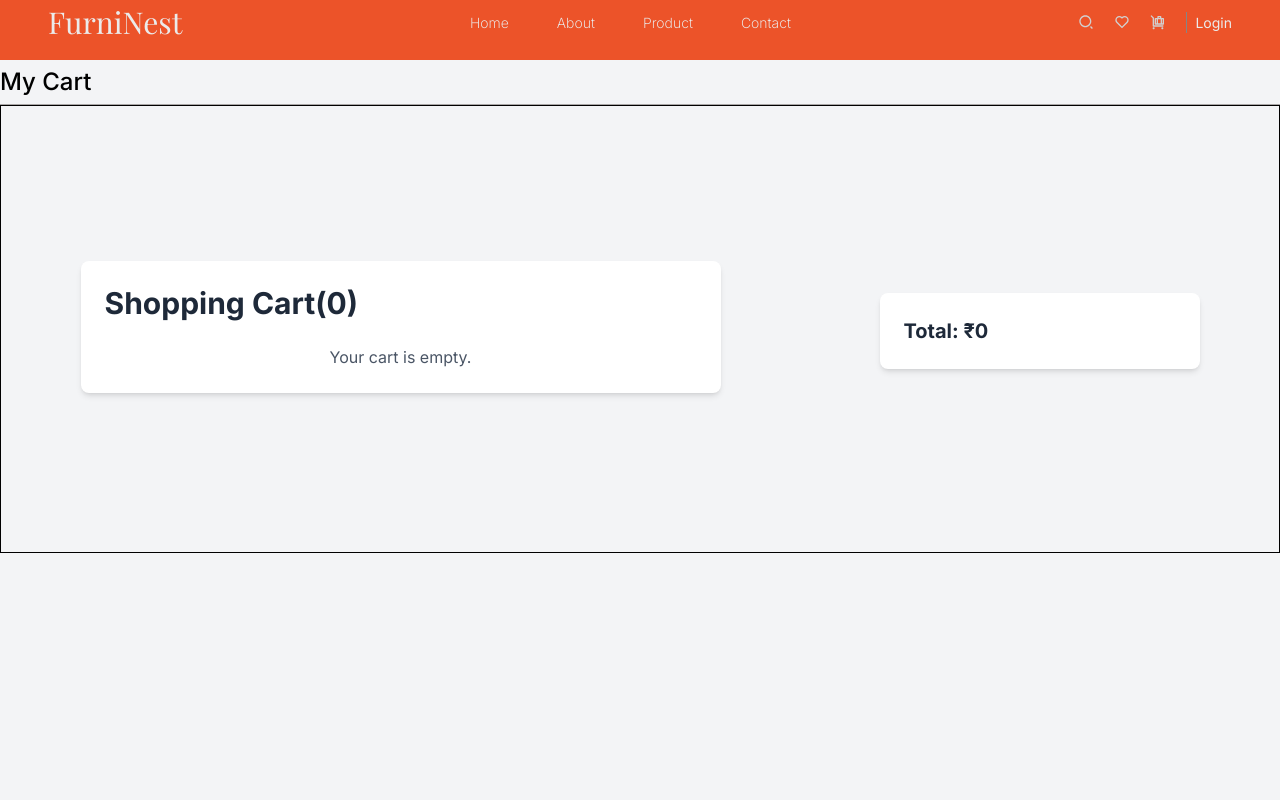
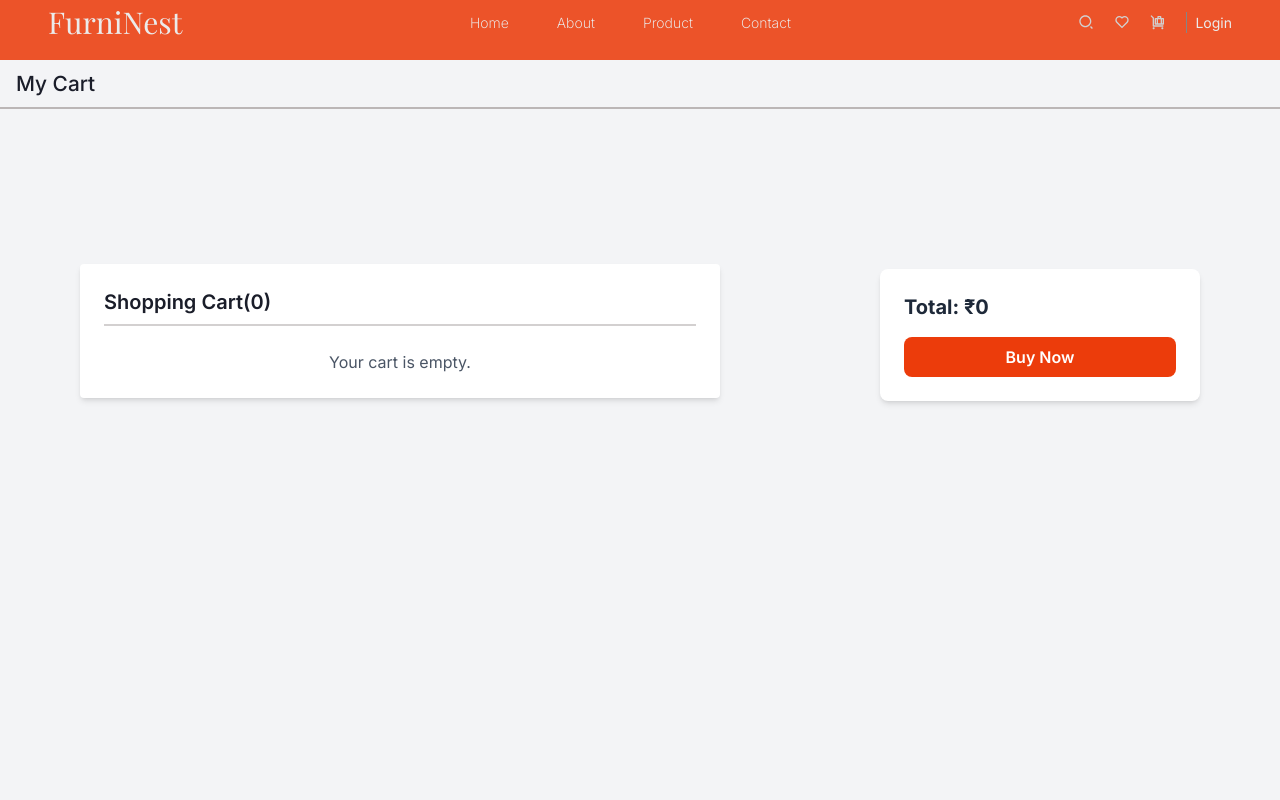
Before and after one commit to DragnelProjects/Furniture-website, a React (Vite) app: page /cart in a window 1280 px wide. Shown: the top 800 px of the page. Built offline with nearby package versions, Linux system fonts and the light colour scheme; a web font is replaced by a local one.

Commit message:
final commit

```diff
--- a/src/about/About.jsx
+++ b/src/about/About.jsx
@@ -4,11 +4,12 @@ import OurIntro from './our-intro/OurIntro'
 import Choose from './choose-us/Choose'
 import Curating from './curating-files/Curating'
 import OurTeam from './our-team/OurTeam'
+import AboutIntro from './AboutIntro'
 
 function About() {
   return (
     <div className='h-full w-full flex flex-col bg-[#ffffe8] gap-8 scroll-smooth '>
-      <Section1/>
+      <AboutIntro/>
       <OurIntro/>
       <Choose/>
       <Curating/>
--- a/src/about/AboutIntro.jsx
+++ b/src/about/AboutIntro.jsx
@@ -1,8 +1,13 @@
 import React from 'react'
+import Wall from '../product/product-images/wall-hangings/wall-hanging (11).png'
+import IntroText from '../product/IntroText'
 
 function AboutIntro() {
   return (
-    <div>AboutIntro</div>
+    <div className='h-screen flex flex-col items-center relative  overflow-hidden z-10 '>
+        <img src={Wall}  className=' h-full w-full absolute object-cover contrast-100 brightness-40 -z-10 ' />
+        <IntroText/>
+    </div>
   )
 }
 
--- a/src/cart/Cart.jsx
+++ b/src/cart/Cart.jsx
@@ -1,24 +1,61 @@
-import React from 'react';
+import React, { useState } from 'react';
 import { useCart } from '../hooks/useCart';
+import OrderLoader from './OrderLoader';
 
 function Cart() {
   const { cartItems, increaseQuantity, decreaseQuantity, removeFromCart, getTotal,  } = useCart();
+  const [orderPlaced, setOrderPlaced] = useState(false);
+  const [isLoading, setIsLoading] = useState(false);
+
+  const handleBuyClick = () => {
+    // Only proceed if there are items in cart
+    if (cartItems.length === 0) {
+      return;
+    }
+
+    // Show loading animation
+    setIsLoading(true);
+    // Clear all items from cart
+    cartItems.forEach((item) => removeFromCart(item.id));
+
+    // After 2 seconds, hide loader and show success message
+    setTimeout(() => {
+      setIsLoading(false);
+      setOrderPlaced(true);
+      // Hide success message after 3 seconds
+      setTimeout(() => setOrderPlaced(false), 3000);
+    }, 2000);
+  };
 
   return (
-    <div className="min-h-screen relative flex flex-col bg-gray-100 py-15 ">
+    <div className="min-h-screen relative flex flex-col bg-gray-100 py-15">
+      {isLoading && (
+        <div className="fixed inset-0 flex items-center justify-center z-50 bg-[#0000002e] backdrop-blur-xs ">
+          <OrderLoader />
+        </div>
+      )}
+      {orderPlaced && (
+        <div className="fixed  inset-0 flex items-center justify-center z-50">
+          <div className="bg-white rounded-lg shadow-2xl p-8 text-center max-w-md">
+            <div className="text-5xl mb-4">👍</div>
+            <h2 className="text-2xl font-bold text-green-600 mb-2">Your order is placed</h2>
+            <p className="text-gray-600">Thank you for your purchase!</p>
+          </div>
+        </div>
+      )}
       <div className='h-15 w-full absolute top-0 bg-[#ec3c0bde]'></div>
-        <h3 className='text-[1.5rem] font-medium py-1 border-b border-b-[#a9a6a6] '>My Cart</h3>
-        <div className='min-h-[35vw] w-full flex items-center justify-around  border pb-4 '>
+        <h3 className='text-[1.3rem] text-[#1a1d29] font-medium py-2 pl-4 border-b-2 border-b-[#bbb6b6] '>My Cart</h3>
+        <div className='min-h-[35vw] w-full flex items-center justify-around  pb-4 '>
           {/* CART START HERE  */}
-          <div className="w-[50vw]  bg-white rounded-lg shadow-md mt-3 p-6">
-        <h1 className="text-3xl font-bold text-gray-800 mb-6">Shopping Cart({cartItems.length})</h1>
+          <div className="w-[50vw]  bg-white rounded shadow-md mt-3 p-6">
+        <h1 className="text-xl font-semibold text-[#1a1d29] border-b-2 border-b-[#d3d0d0] pb-2 mb-6">Shopping Cart({cartItems.length})</h1>
         {cartItems.length === 0 ? (
           <p className="text-gray-600 text-center">Your cart is empty.</p>
         ) : (
           <>
             <div className="space-y-4">
               {cartItems.map((item) => (
-                <div key={item.id} className="flex items-center justify-between border-b pb-4">
+                <div key={item.id} className="flex items-center justify-between border-b border-b-[#b5b5b5] pb-4 ">
                   <div className="flex items-center space-x-4">
                     <img src={item.image} alt={item.name} className="w-16 h-16 object-cover rounded" />
                     <div>
@@ -29,21 +66,21 @@ function Cart() {
                   <div className="flex items-center space-x-2">
                     <button
                       onClick={() => decreaseQuantity(item.id)}
-                      className="bg-gray-200 hover:bg-gray-300 text-gray-800 px-2 py-1 rounded"
+                      className="bg-gray-200 hover:bg-gray-300 text-gray-800 px-2  rounded"
                     >
                       -
                     </button>
                     <span className="text-lg font-semibold">{item.quantity}</span>
                     <button
                       onClick={() => increaseQuantity(item.id)}
-                      className="bg-gray-200 hover:bg-gray-300 text-gray-800 px-2 py-1 rounded"
+                      className="bg-gray-200 hover:bg-gray-300 text-gray-800 px-2  rounded"
                     >
                       +
                     </button>
                     <h2>&#8377;{item.price * item.quantity}</h2>
                     <button
                       onClick={() => removeFromCart(item.id)}
-                      className="bg-red-500 hover:bg-red-600 text-white px-3 py-1 rounded ml-4"
+                      className="bg-red-500 hover:bg-red-600 text-white px-3 py-1 rounded ml-4 active:scale-90"
                     >
                       Remove
                     </button>
@@ -55,8 +92,14 @@ function Cart() {
           </>
         )}
       </div>
-      <div className='w-[25vw]  bg-white rounded-lg shadow-md mt-5 p-6 '>
+      <div id='buyDiv' className='w-[25vw]  bg-white rounded-lg shadow-md mt-5 p-6 '>
               <h3 className="text-xl font-bold text-gray-800">Total: &#8377;{getTotal()}</h3>
+              <button
+                onClick={handleBuyClick}
+                className="w-full bg-[#ec3c0b] hover:bg-[#d83509] text-white font-semibold py-2 rounded-lg mt-4 active:scale-95 transition"
+              >
+                Buy Now
+              </button>
       </div>
         </div>
     </div>
--- a/src/section-one/Navbar.jsx
+++ b/src/section-one/Navbar.jsx
@@ -1,5 +1,5 @@
 import React from 'react'
-import { Link } from 'react-router-dom'
+import { Link, useLocation } from 'react-router-dom'
 import {RiSearch2Line, RiHeartLine, RiLuggageCartLine } from '@remixicon/react'
 import { useCart } from '../hooks/useCart'
 import { useGSAP } from '@gsap/react'
@@ -7,6 +7,15 @@ import gsap from 'gsap'
 
 function Navbar() {
   const { getTotalItems } = useCart()
+  const location = useLocation()
+
+  const getLinkClass = (path) => {
+    const baseClass = 'active:scale-95 transition-colors duration-200'
+    const isActive = location.pathname === path
+    return isActive
+      ? `${baseClass} text-[#D47968] font-semibold`
+      : baseClass
+  }
   useGSAP(() => {
     const navTime = gsap.timeline({
       scrollTrigger: {
@@ -16,8 +25,8 @@ function Navbar() {
       }
     })
     navTime.fromTo('nav', {backgroundColor: 'transparent'}, {
-      backgroundColor: '#00000080',
-      duration: 0.5,
+      backgroundColor: '#00000070',
+      duration: 1,
       ease: 'power1.inOut'
     })
   })
@@ -26,10 +35,10 @@ function Navbar() {
     <nav className=' flex w-full fixed top-0 items-center justify-between py-1 px-12 z-100 '>
       <h2 className='text-3xl text-[#ebebeb] font-light '>FurniNest</h2>
       <div className=' flex text-[14px] text-[#ebebeb] font-[250]  gap-12'>
-       <Link to='/' >Home</Link>
-       <Link to='/about' className='active:scale-95' >About</Link>
-       <Link to='/product' >Product</Link>
-       <Link to='/contact' >Contact</Link>
+       <Link to='/' className={getLinkClass('/')}>Home</Link>
+       <Link to='/about' className={getLinkClass('/about')}>About</Link>
+       <Link to='/product' className={getLinkClass('/product')}>Product</Link>
+       <Link to='/contact' className={getLinkClass('/contact')}>Contact</Link>
       </div>
       <div className=' flex items-center gap-5'>
         <RiSearch2Line size={16} color='#d1d1d1' />
```
